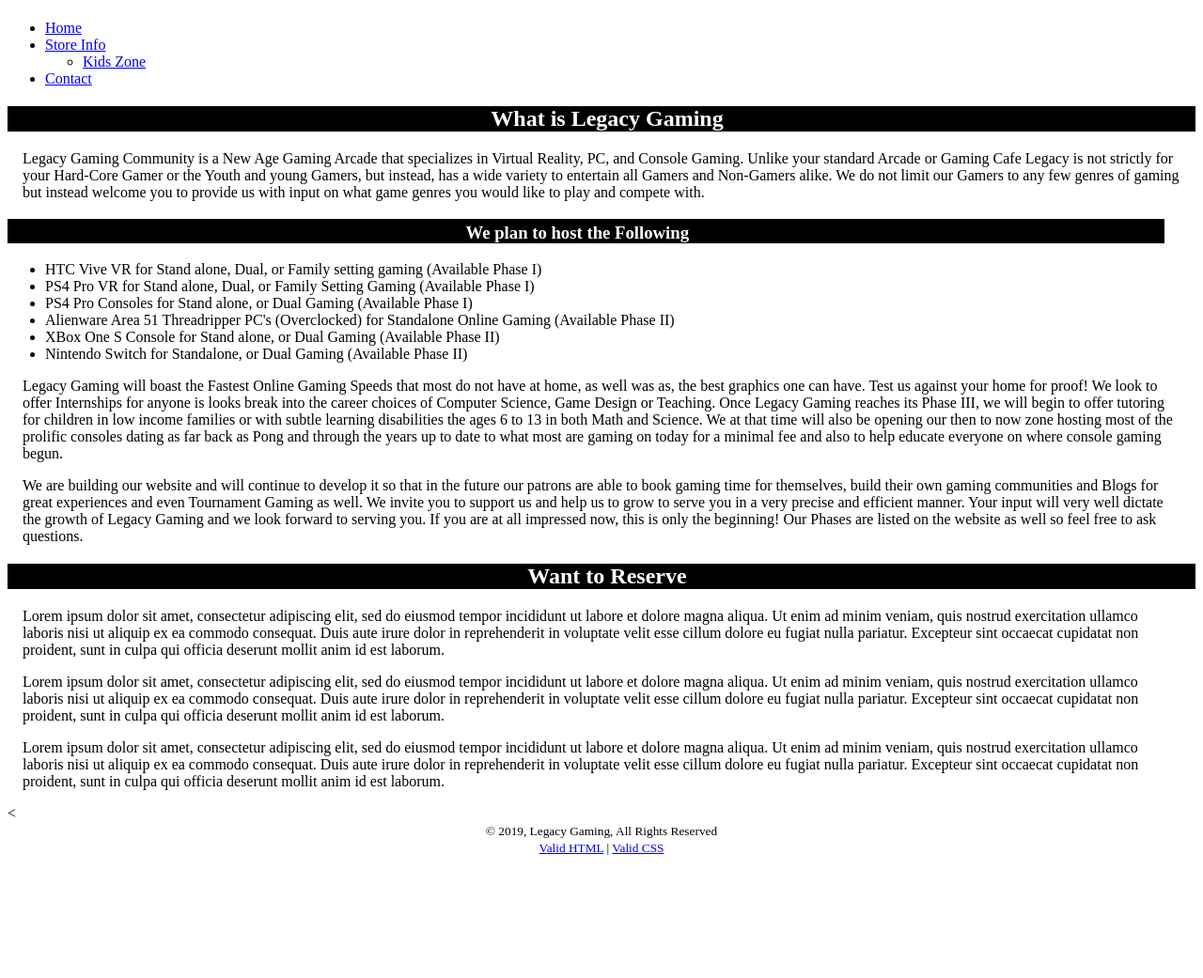
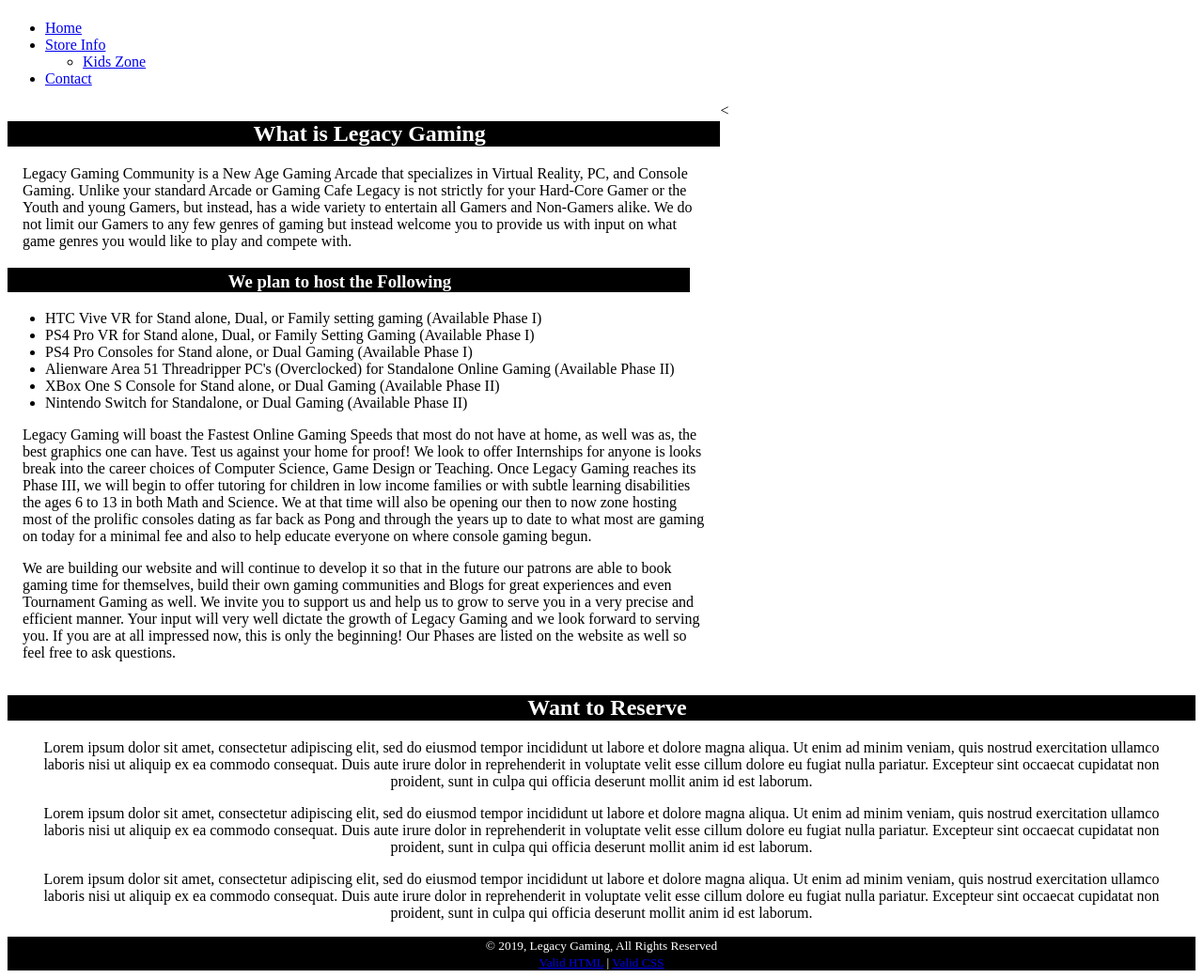
Before and after one commit to CodesWilliam/LegacyGamingCoWebSite, a PHP site: page / in a window 1280 px wide. Shown: the part 373-1414 px from the top of the page at 94% size. Before the commit the page ends 1283 px from the top, so only its background shows below. Run offline with PHP 8.4, Linux system fonts and the light colour scheme; data that the repository does not hold is empty; some libraries are stand-ins or nearby versions.

Commit message:
Css/Index updates
This updates the styles.css and index.php files. Index.php has the change on line 35 to be an aside vs an article. The styles .css has changes to the h2 colors, adds in article#gamingPage styles as well as img.crown and img.legacy styles. Changes the BG and text color in the footer section. Adds in aside.reservation styles.

```diff
--- a/css/styles.css
+++ b/css/styles.css
@@ -10,6 +10,24 @@
     margin: auto;
     overflow: auto;
     border-radius: 25px;
+}
+
+article#gamingPage  {
+    clear: both;
+    float: left;
+    width: 60%;
+    margin: auto;
+    overflow: auto;
+}
+
+img.crown {
+    clear: both;
+    float: left;
+}
+
+img.legacy {
+    clear: both;
+    float: right;
 }
 
 p {
@@ -29,22 +47,8 @@
 h2 {
     text-align: center;
     padding-left: .5em;
-    background-color: #000;
-    color: #fff;
-}
-
-img.desktop{
-    margin-top: .5em;
-    padding-right: 1em;
-    padding-left: 1em;
-    border-radius: 75px;
-}
-
-img.tablet {
-    margin-top: 5em;
-    margin-left: 2em;
-    border-radius: 75px;
-    padding-right: 1em;
+    background-color: #000000;
+    color: #ffffff;
 }
 
 p.overview {
@@ -64,7 +68,14 @@
     padding-right: 1em;
     margin-right: 1.75em;
     background-color: #000000;
-    color: #fff;
+    color: #ffffff;
+}
+
+aside.reservations {
+    clear: both;
+    float: right;
+    text-align: center;
+    font-size: 1em;
 }
 
 /* May add this back in later if needed for an aside column
@@ -87,7 +98,8 @@
 footer {
     clear: both;
     text-align: center;
-    color: #000000;
+    background-color: #000000;
+    color: #ffffff;
 }
 
 /* DESKTOP */
--- a/includes/header.php
+++ b/includes/header.php
@@ -16,10 +16,10 @@
 </head>
     <body>
     <div class="logo">
-        <a href="index.php"><img src="../images/smallLogo.png" alt="Legacy Gaming Logo" /></a>
+        <a href="index.php" class="crown"><img src="../images/smallLogo.png" alt="Legacy Gaming Logo" /></a>
     </div>
     <div class="banner">
-        <a href="index.php"><img src="../images/banner.png" alt="Legacy Gaming Banner" /></a>
+        <a href="index.php" class="legacy"><img src="../images/banner.png" alt="Legacy Gaming Banner" /></a>
     </div>
     <nav id="cssmenu">
         <ul>
--- a/index.php
+++ b/index.php
@@ -32,7 +32,7 @@
                 beginning! Our Phases are listed on the website as well so feel free to ask questions.</p>
         </section>
     </article>
-    <article class="reservations">
+    <aside class="reservations">
         <section class="form">
             <h2>Want to Reserve</h2>
             <p class="formInformation">Lorem ipsum dolor sit amet, consectetur adipiscing elit, sed do eiusmod tempor incididunt
@@ -51,7 +51,7 @@
                 cillum dolore eu fugiat nulla pariatur. Excepteur sint occaecat cupidatat non proident, sunt in culpa
                 qui officia deserunt mollit anim id est laborum.</p>
         </section>
-    </article>
+    </aside>
 
             <!--Ask for content to go in this spot-->
             <!--<div class="videoGaming">
```
